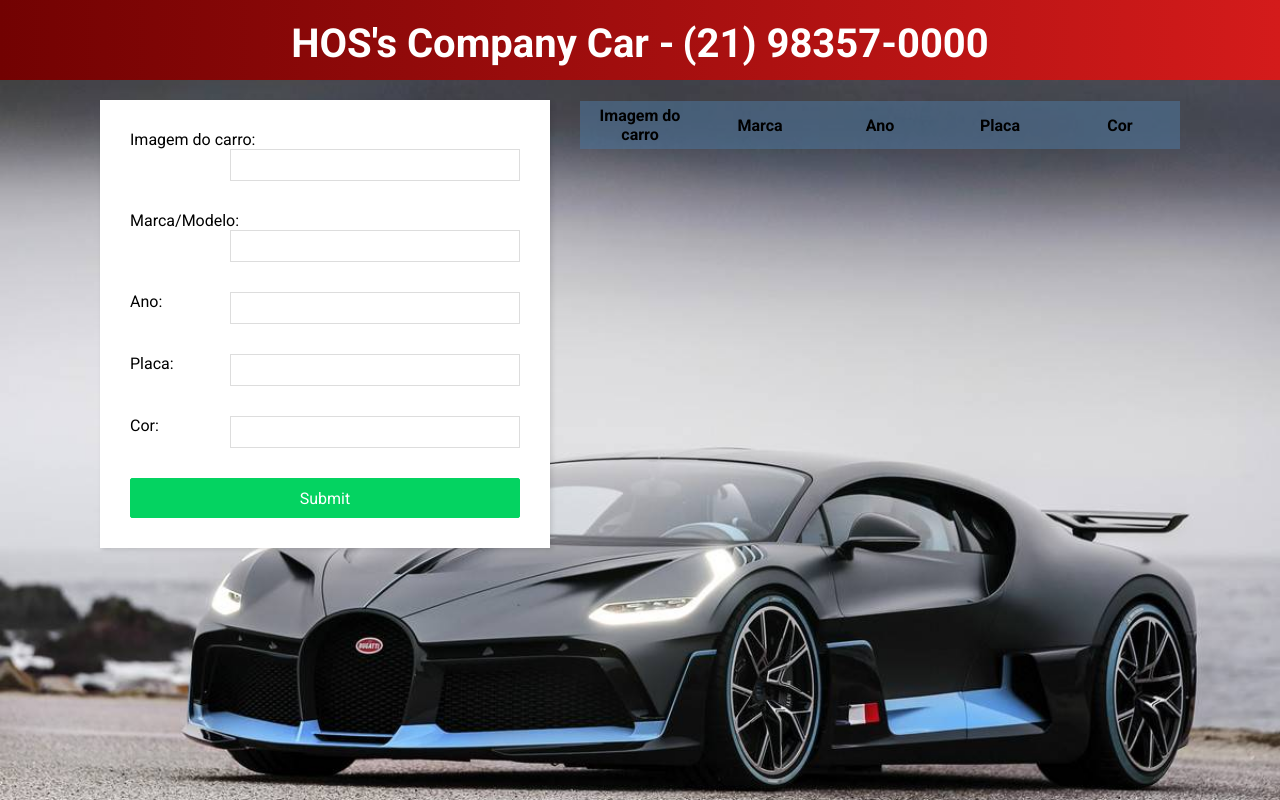
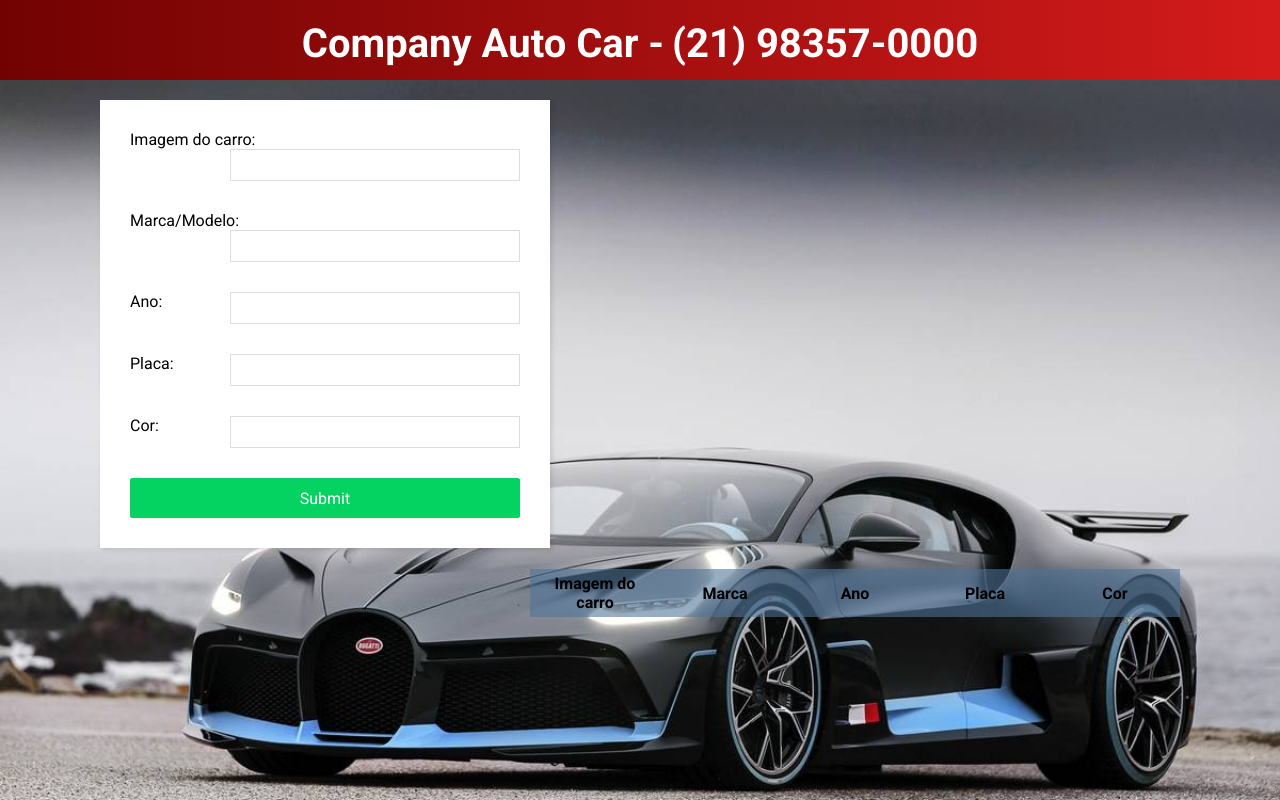
Before and after one commit to heliton1988/company-auto-car, a plain HTML site: page index.html in a window 1280 px wide. Drawn offline with Linux system fonts and the light colour scheme.

Commit message:
simple ajust on table

```diff
--- a/css/style.css
+++ b/css/style.css
@@ -44,15 +44,12 @@ hr {
   color: #fff;
 }
 
-
-
 .content {
   max-width: 450px;
   width: 100%;
   background: #fff;
   margin-top: 20px;
   margin-left: 100px;
-  /* border-radius: 4px; */
   padding: 30px;
   float: left;
   box-shadow: 2px 2px 5px rgba(0, 0, 0, 0.12);
@@ -92,11 +89,9 @@ hr {
 
 .content-table {
   margin: 20px 100px 0  0;
-  max-width: 600px;
-  max-height: 500px;
+  max-width: 650px;
   width: 100%;
   float: right;
-  /* background: #fff; */
   align-items: center;
 }
 
@@ -108,7 +103,6 @@ hr {
 .content-table table {
   border-radius: 4px;
   width: 100%;
-  /* box-shadow: 2px 2px 0 rgba(0, 0, 0, 0.12); */
   scroll-behavior: auto;
 }
 
--- a/data/company.json
+++ b/data/company.json
@@ -1,4 +1,4 @@
 {
-  "name": "HOS's Company Car -",
+  "name": "Company Auto Car -",
   "phone": "(21) 98357-0000"
 }
--- a/js/main.js
+++ b/js/main.js
@@ -79,7 +79,6 @@
         var $tdRemoveCar = doc.createElement('td');
 
         $tdRemoveCar.setAttribute('id', 'td-remove');
-        $tdRemoveCar.style.background = 'red';
 
         $tdRemoveCar.appendChild($button);
         $tdImage.appendChild($image);
```
